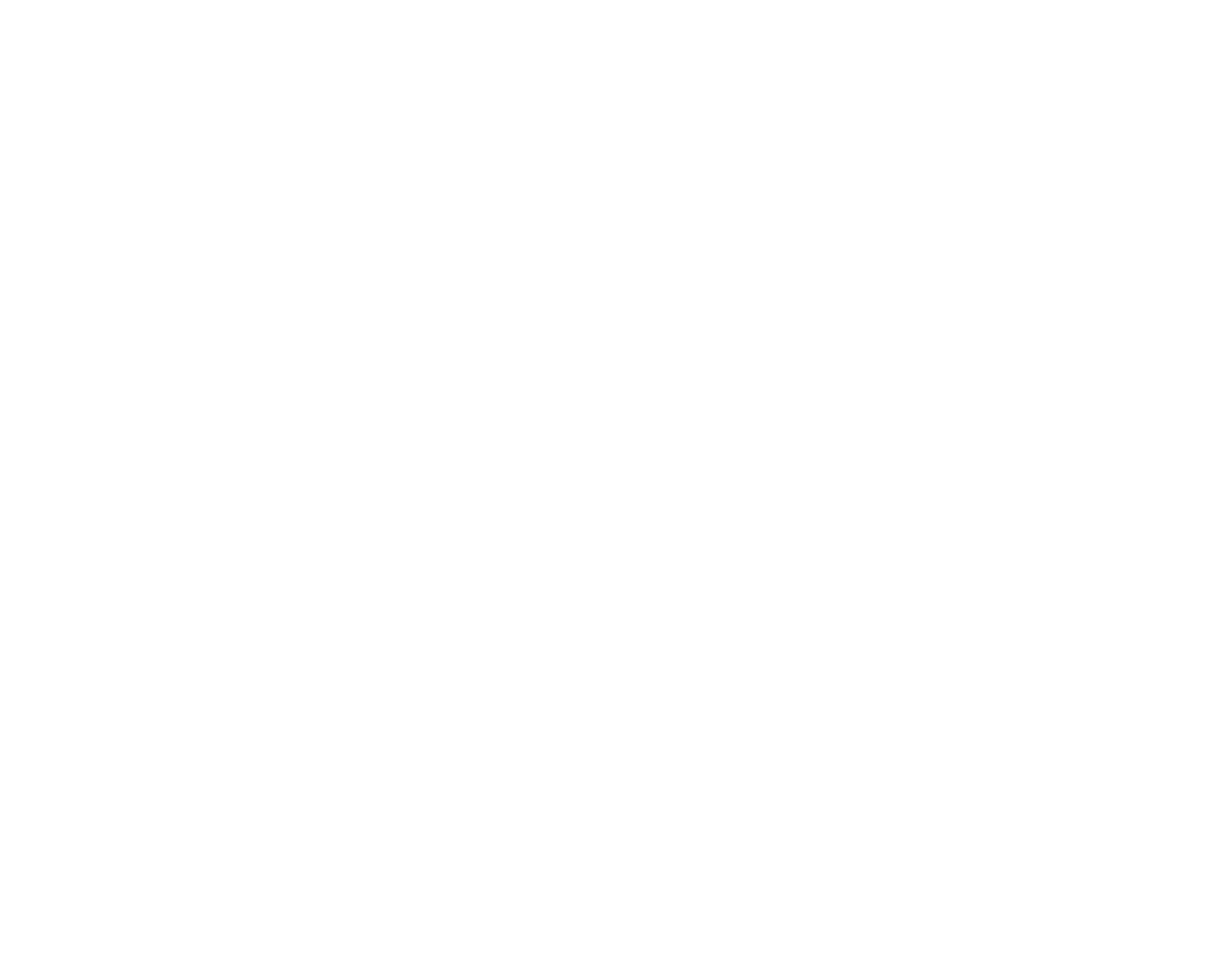
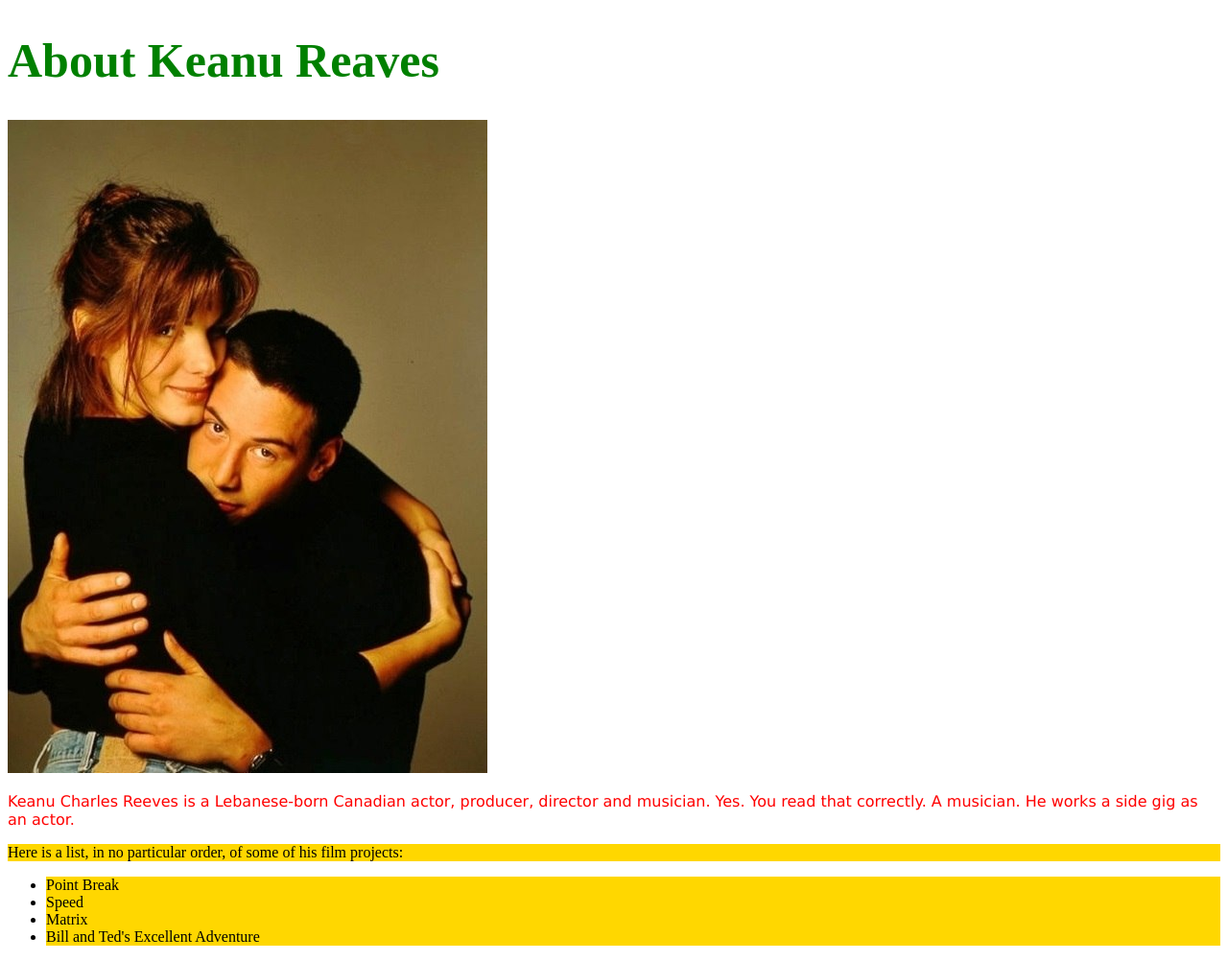
Before and after one commit to justolegk/GA-fewd, a plain HTML site: page d03/materials/keanu/about.html in a window 1280 px wide. Shown: the whole page at 96% size. Before the commit the page ends 800 px from the top, so only its background shows below. Drawn offline with Linux system fonts and the light colour scheme.

Commit message:
d03 classwork

```diff
--- a/d03/materials/keanu/about.html
+++ b/d03/materials/keanu/about.html
@@ -0,0 +1,28 @@
+<!DOCTYPE html>
+<html lang="en-us">
+<head>
+  <title>Keanu Reeves Fan Club</title>
+  <link rel="stylesheet" type="text/css" href="./style.css">
+</head>
+
+<body>
+  <h1>About Keanu Reaves</h1>
+
+  <img src="./keanu.jpg")>
+
+  <p id="first">
+      Keanu Charles Reeves is a Lebanese-born Canadian actor, producer, director and musician. Yes. You read that correctly. A musician. He works a side gig as an actor.
+  </p>
+
+  <p class="keanu">
+      Here is a list, in no particular order, of some of his film projects:
+  </p>
+
+  <ul>
+    <li class="keanu">Point Break</li>
+    <li class="keanu">Speed</li>
+    <li class="keanu">Matrix</li>
+    <li class="keanu">Bill and Ted's Excellent Adventure</li>
+  </ul>
+    </body>
+</html>
--- /dev/null
+++ b/d03/materials/keanu/style.css
@@ -0,0 +1,14 @@
+h1 {
+  color: green;
+  font-size: 50px;
+}
+
+p#first {
+  color: red;
+  font-family: verdana;
+}
+
+p.keanu, li.keanu {
+  background-color: gold;
+  font-family: serif;
+}
```
Also changed, not shown: d03/materials/art-is-hard/Art.html (added, +38 -0 lines), d03/materials/keanu/index.html (+3 -1 lines).
